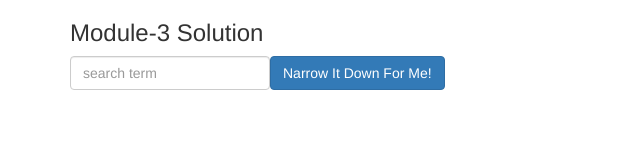
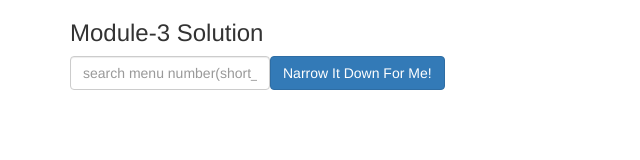
Before and after one commit to sunilangtest/module3-solution, a plain HTML site: page index.html in a window 1280 px wide. Shown: the full height of the page, 0-640 px from the left. Drawn offline with Linux system fonts and the light colour scheme.

Commit message:
module2-solution-commit-3

```diff
--- a/index.html
+++ b/index.html
@@ -13,7 +13,7 @@
     <h3>Module-3 Solution</h3>
 
     <div class="form-group">
-      <input type="text" ng-model="name" placeholder="search term" class="form-control">
+      <input type="text" ng-model="name" placeholder="search menu number(short_name)" class="form-control">
       <button class="btn btn-primary" ng-click="menu.searchItem();">Narrow It Down For Me!</button>
     </div>
 
```
